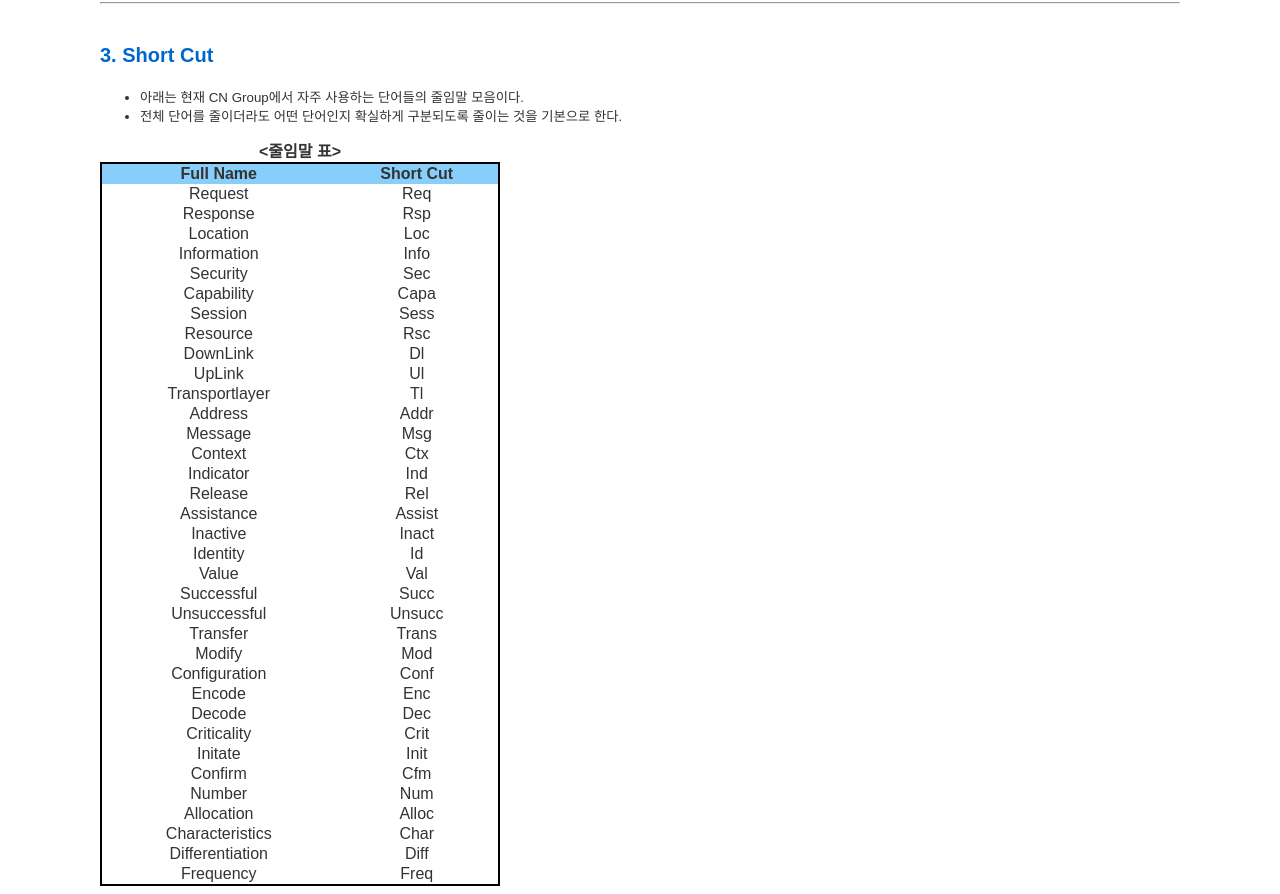
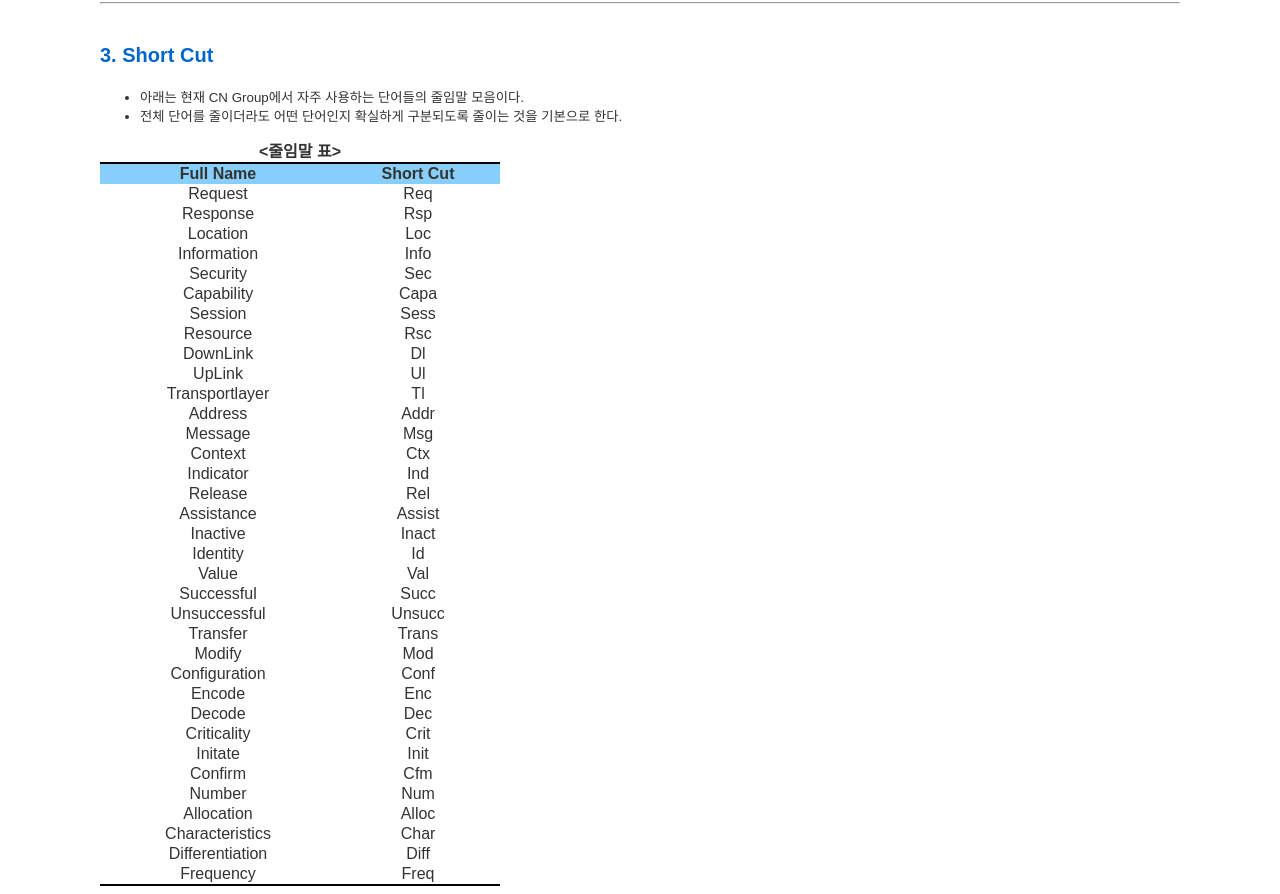
Before and after one commit to KWR-Contela/KWR-Contela.github.io, a plain HTML site: page CNCR.html in a window 1280 px wide. Shown: the part 3099-3993 px from the top of the page. Drawn offline with Linux system fonts and the light colour scheme.

Commit message:
Update Style.css

```diff
--- a/Style.css
+++ b/Style.css
@@ -63,6 +63,8 @@ table
   border-radius: 8px;
   width: 400px;
   text-align: center;
+  border-left: none;
+  border-right: none;
 }
 
 th
```
